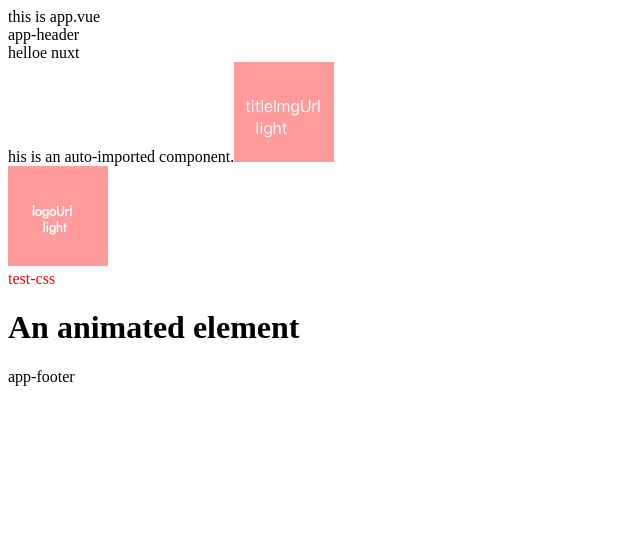
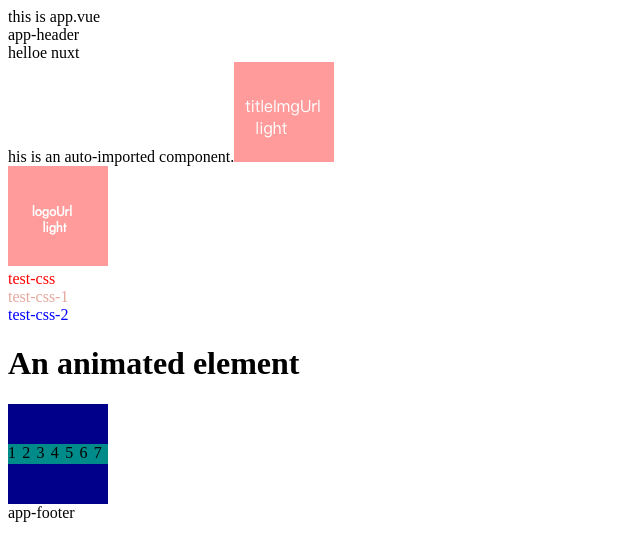
Before and after one commit to Fantilong/pk_front_nuxt, a Nuxt app: page / in a window 1280 px wide. Shown: the top 560 px of the page, without its empty margins (0-640 px from the left). Built offline with nearby package versions, Linux system fonts and the light colour scheme.

Commit message:
feat：设置预编译样式表

```diff
--- /dev/null
+++ b/app/assets/scss/_colors.scss
@@ -0,0 +1,2 @@
+$primary: #49240F;
+$secondary: #E4A79D;
--- /dev/null
+++ b/app/assets/scss/main.scss
@@ -0,0 +1,3 @@
+.test-css-1 {
+    color: $secondary;
+}
--- a/app/pages/index.vue
+++ b/app/pages/index.vue
@@ -7,8 +7,20 @@
 
 
      <div class="test-css">test-css</div>
+     <div class="test-css-1">test-css-1</div>
+     <div class="test-css-2">test-css-2</div>
 
      <h1 class="animate__animated animate__bounce">An animated element</h1>
+
+     <div class="content">
+      <div class="item">1</div>
+      <div class="item">2</div>
+      <div class="item">3</div>
+      <div class="item">4</div>
+      <div class="item">5</div>
+      <div class="item">6</div>
+      <div class="item">7</div>
+     </div>
 </template>
 
 <script lang="ts" setup>
@@ -44,6 +56,31 @@ useHead({
 })
 
 
+const color = ref('blue')
+
+</script>
 
 
-</script>
+<style lang="scss">
+.test-css-2 {
+  color: v-bind(color)
+}
+
+.content {
+  width: 100px;
+  height: 100px;
+  background-color: darkblue;
+  display: flex;
+  justify-content: space-around;
+  align-items: center;
+
+  .item{
+    width: 20px;
+    height: 20px;
+    background-color: darkcyan;
+  }
+}
+
+
+
+</style>
--- a/nuxt.config.ts
+++ b/nuxt.config.ts
@@ -10,7 +10,7 @@ export default defineNuxtConfig({
       apiBase: '/api',
     },
   },
-  css: ['~/assets/css/testCssProperty.css'],
+  css: ['~/assets/css/testCssProperty.css', '~/assets/scss/main.scss'],
   // app: {
   //   head: {
   //     link: [{
@@ -18,6 +18,21 @@ export default defineNuxtConfig({
   //     }]
   //   }
   // }
+  vite: {
+    css: {
+      preprocessorOptions: {
+        scss: {
+          additionalData: '@use "~/assets/scss/_colors.scss" as *;',
+        },
+      },
+    },
+  },
+  postcss: {
+    plugins: {
+      'postcss-nested': {},
+      "postcss-custom-media": {}
+    }
+  }
 
 
 })
--- a/package.json
+++ b/package.json
@@ -14,5 +14,8 @@
     "nuxt": "^4.5.2",
     "vue": "^3.5.41",
     "vue-router": "^5.2.0"
+  },
+  "devDependencies": {
+    "sass": "^1.103.1"
   }
 }
--- a/pnpm-workspace.yaml
+++ b/pnpm-workspace.yaml
@@ -1,2 +1,3 @@
 allowBuilds:
+  '@parcel/watcher': set this to true or false
   esbuild: false
```
Also changed, not shown: 1 other file (tests, documents, lock files or other folders).
